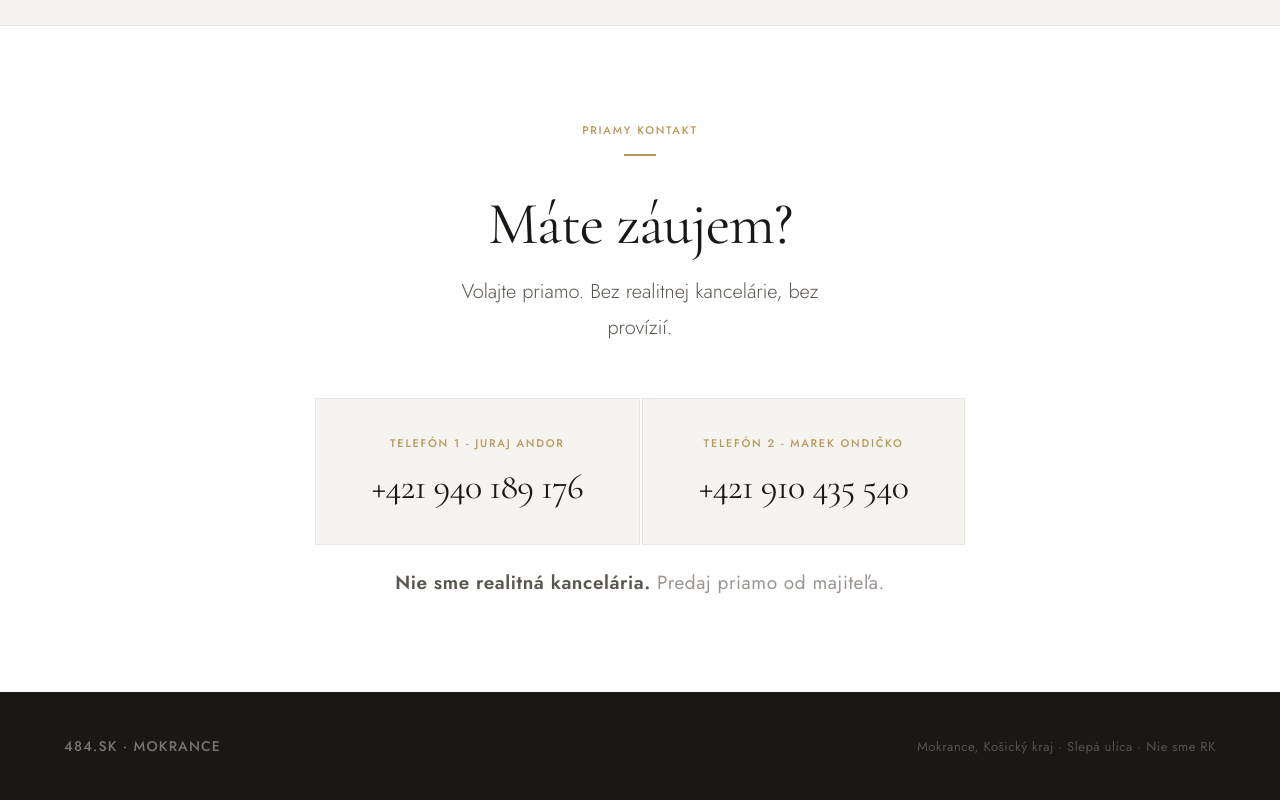
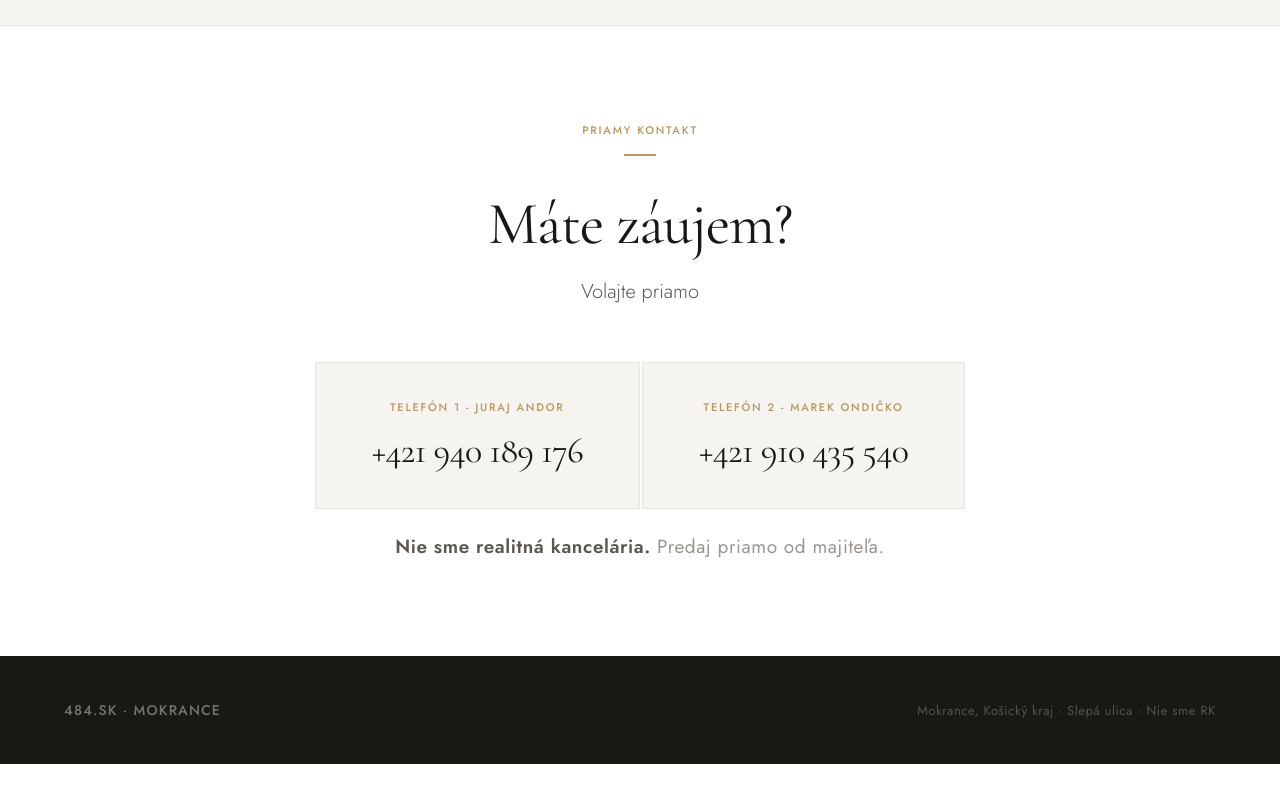
Before and after one commit to not1draggy/mokrancee, a plain HTML site: page index.html in a window 1280 px wide. Shown: the part 1943-2743 px from the top of the page. After the commit the page ends 2707 px from the top, so only its background shows below. Drawn offline with nearby package versions, Linux system fonts and the light colour scheme.

Commit message:
Modify contact paragraph text in index.html
Updated contact paragraph to remove 'Bez realitnej kancelárie, bez provízií.'

```diff
--- a/index.html
+++ b/index.html
@@ -115,7 +115,7 @@
   <span class="section-tag" style="display:block;text-align:center;">Priamy kontakt</span>
   <div class="section-tag-line" style="margin:10px auto 32px;"></div>
   <h2 style="font-family:var(--font-serif);font-size:clamp(40px,5vw,60px);font-weight:400;letter-spacing:-0.02em;color:var(--black);margin-bottom:14px;">Máte záujem?</h2>
-  <p style="font-family:var(--font-sans);font-size:20px;font-weight:300;color:var(--gray-text);margin-bottom:52px;line-height:1.8;max-width:420px;margin-left:auto;margin-right:auto;">Volajte priamo. Bez realitnej kancelárie, bez provízií.</p>
+  <p style="font-family:var(--font-sans);font-size:20px;font-weight:300;color:var(--gray-text);margin-bottom:52px;line-height:1.8;max-width:420px;margin-left:auto;margin-right:auto;">Volajte priamo</p>
 
   <div style="display:inline-flex;gap:2px;flex-wrap:wrap;justify-content:center;margin-bottom:24px;">
     <a href="tel:0905323484" class="contact-tel-block">
```
